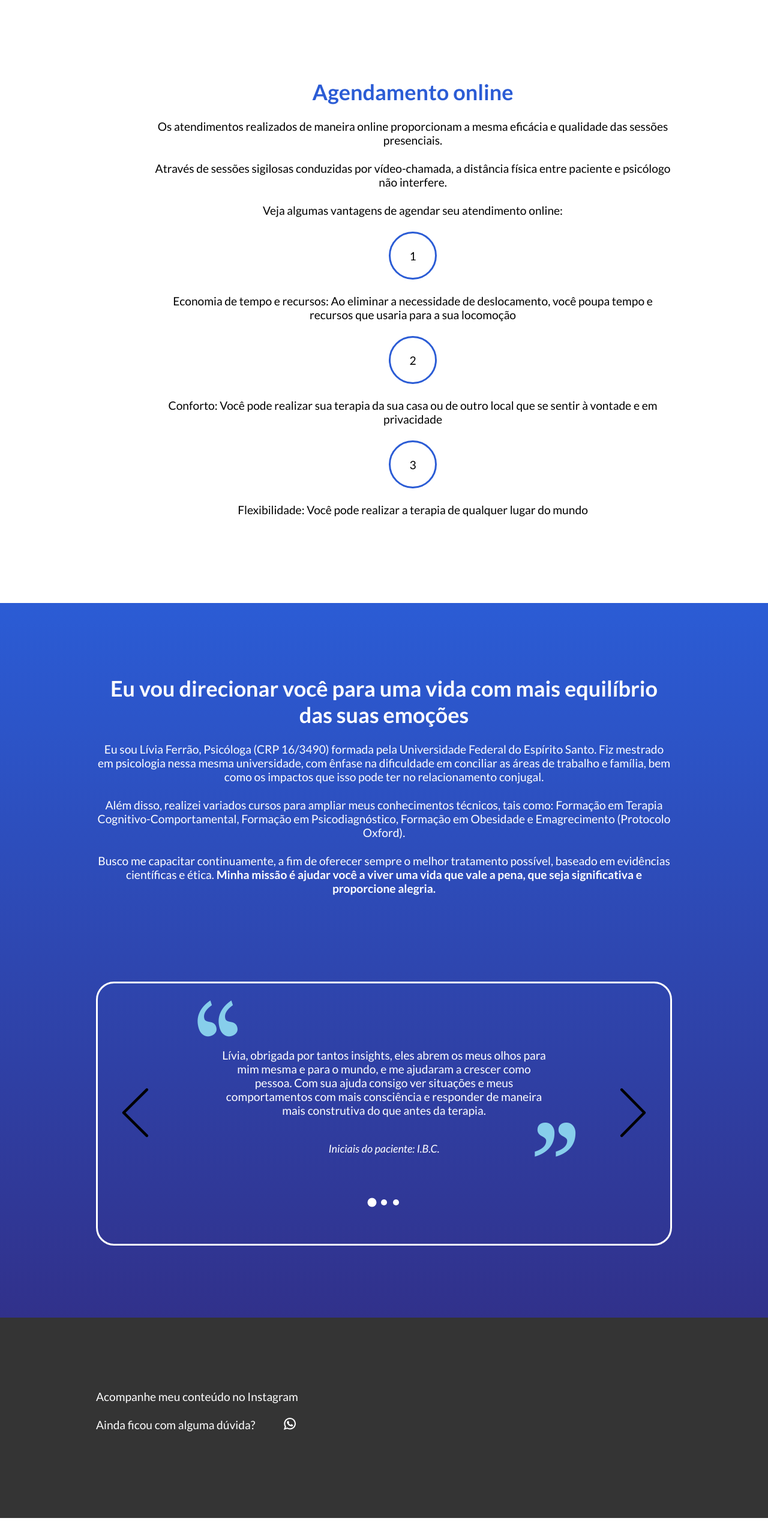
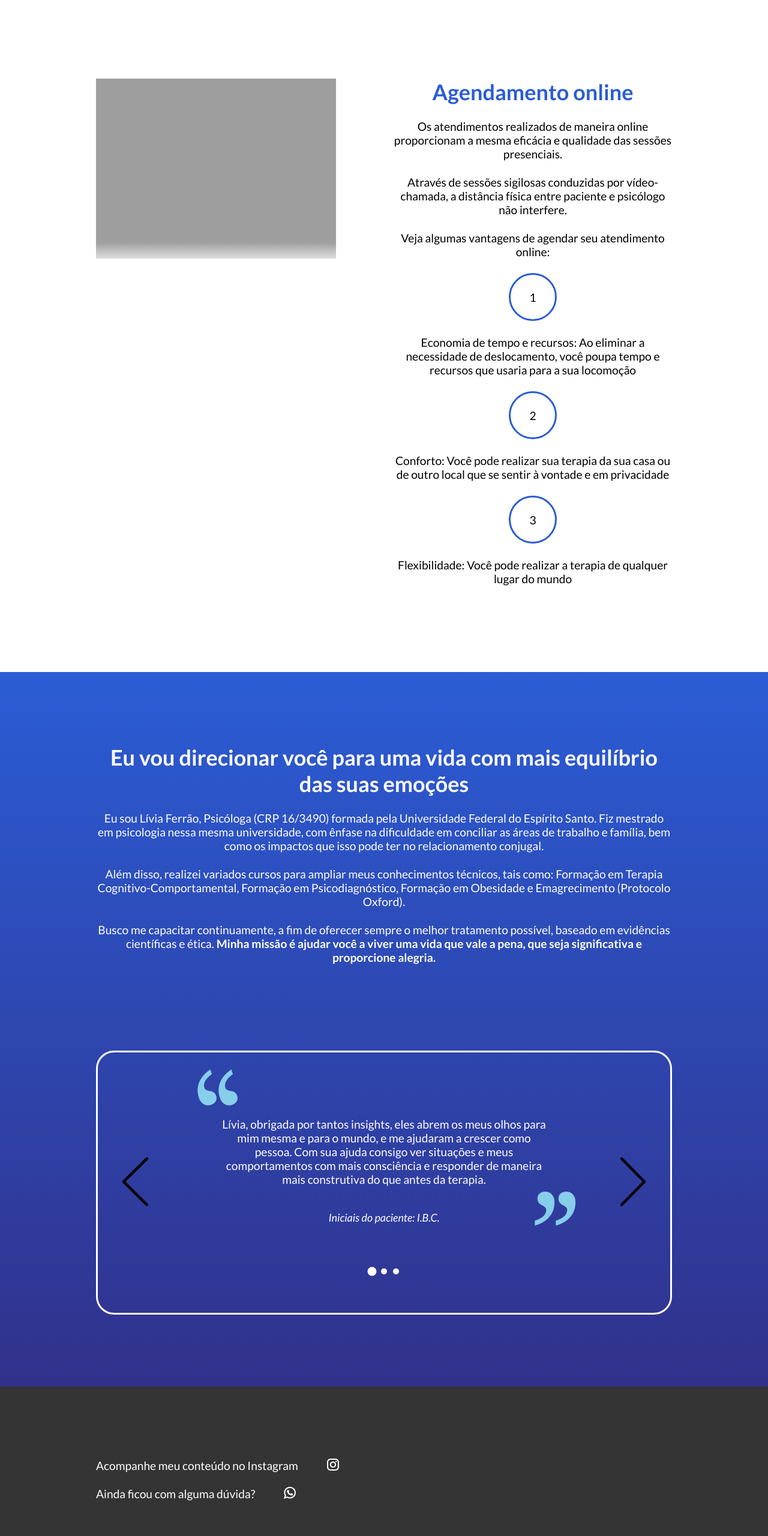
Before and after one commit to gcostasoares/livia_website, a plain HTML site: page index.html in a window 1280 px wide. Shown: the part 3460-6020 px from the top of the page at 60% size. Before the commit the page ends 5990 px from the top, so only its background shows below. Drawn offline with nearby package versions, Linux system fonts and the light colour scheme; files that its build step writes are made by us from their sources; the site is published under a folder, as on GitHub Pages, so addresses that start at the root find nothing.

Commit message:
Update index.html

```diff
--- a/index.html
+++ b/index.html
@@ -120,7 +120,7 @@
                 <article class="wrapper-content">
                     <section class="wrapper-content-booking container">
                         <div class="wrapper-image">
-                            <img class="booking-image" src="/assets/booking.png" alt="">
+                            <img class="booking-image" src="assets/booking.png" alt="">
                         </div>
                         <div class="wrapper-content-booking collum">
                                 <div class="wrapper-content-text-center">
@@ -226,7 +226,7 @@
                         <footer class="footer collum">
                             <div class="footer-instagram row">
                                 <p>Acompanhe meu conteúdo no Instagram</p>
-                                <img src="/assets/instagram.svg" alt="" style="height: 20px">
+                                <img src="assets/instagram.svg" alt="" style="height: 20px">
                             </div>
                             <div class="footer-whatsapp row">
                                 <p>Ainda ficou com alguma dúvida?</p>
```
